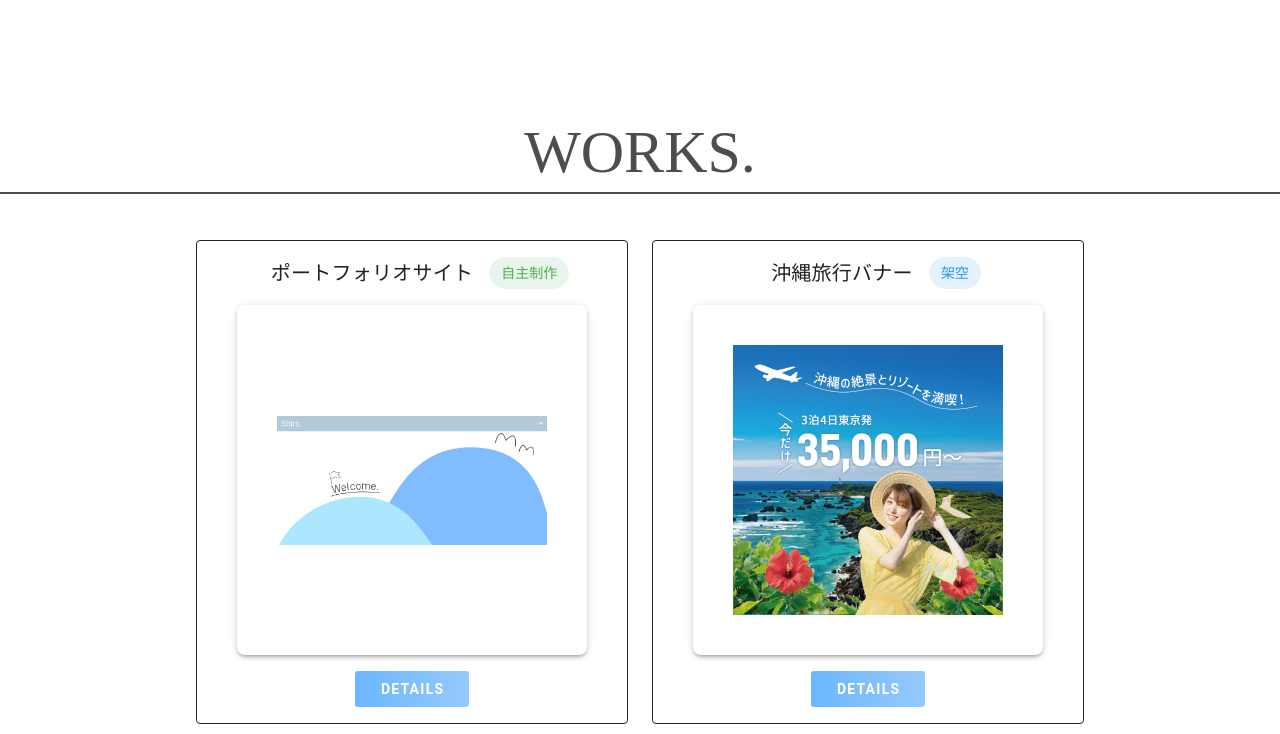
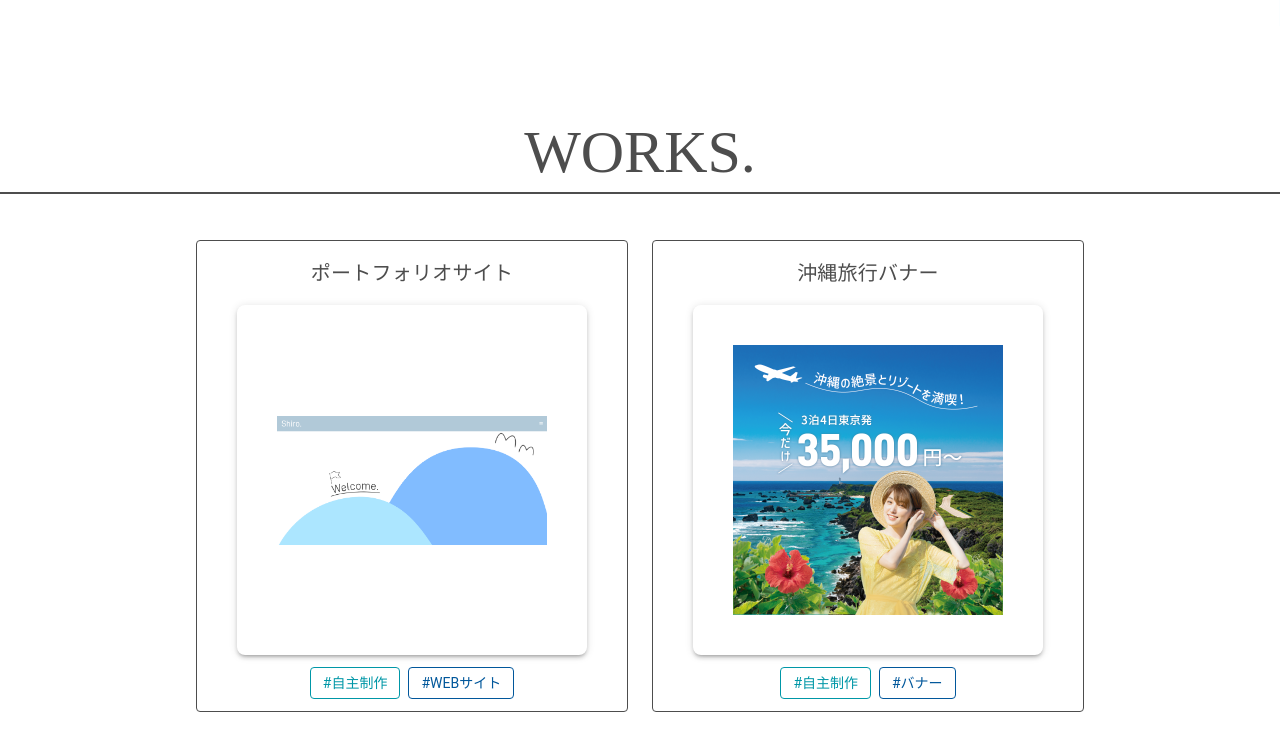
Before and after one commit to nana-shirogane/my-portfolio, a Vue app: page / in a window 1280 px wide. Shown: the part 1114-1848 px from the top of the page. Built offline with nearby package versions, Linux system fonts and the light colour scheme.

Commit message:
コンテンツ修正

```diff
--- a/src/components/AboutMe.vue
+++ b/src/components/AboutMe.vue
@@ -81,7 +81,7 @@
         {
             date: '2025.04',
             title: '現在',
-            content: '昔から興味があったデザインに挑戦しようと勉強中。<br>「今更やっても・・」「うまくできそうにない」とか思って手を出そうとしては諦めていましたが<br>この年になって一念発起しました。<br>学ぶことが多く、とても楽しく勉強しています。<br>これからはエンジニアとしてだけでなく、デザイナーとしても活動していきたいと思っています。'
+            content: '昔から興味があったデザインに挑戦しようと勉強中。<br>「今更やっても・・」「うまくできそうにない」とか思って手を出そうとしては諦めていましたが<br>この年になって一念発起しました。<br>これからはエンジニアとしてだけでなく、デザイナーとしても活動していきたいと思っています。'
         }
     ];
 
--- a/src/components/Works.vue
+++ b/src/components/Works.vue
@@ -11,20 +11,30 @@
                     >
                         <div class="ma-2 d-flex flex-row align-center justify-center fill-height">
                             <v-card-title color="blue">{{ work.title }}</v-card-title>
-                            <v-chip v-if="work.category == 'fictitious'" color="blue">架空</v-chip>
-                            <v-chip v-if="work.category == 'originalWork'" color="green">自主制作</v-chip>
-                            <v-chip v-if="work.category == 'clientWork'" color="green">クライアントワーク</v-chip>
-                            <v-chip v-if="!work.category" color="grey">未設定</v-chip>
                         </div>
-                        <v-sheet elevation="3" class="ml-10 mr-10 pa-10 rounded-lg">
+                        <v-sheet
+                            class="ml-10 mr-10 pa-10 rounded-lg"
+                            style="cursor: pointer;"
+                            elevation="3"
+                            @click="dialogOpen(work)"
+                        >
                             <v-img
                                 :src="work.img"
                                 aspect-ratio="1"
                             />
                         </v-sheet>
-                        <v-card-actions class="mt-2 mb-2 justify-center">
-                            <v-btn class="details" @click="dialogOpen(work)">details</v-btn>
-                        </v-card-actions>
+                        <div class="ma-2 d-flex flex-row align-center justify-center fill-height">
+                            <v-chip
+                                v-for="category in work.category" :key="category"
+                                class="ma-1"
+                                variant="outlined"
+                                :color="getCategoryColor(category)"
+                                label
+                            >
+                                {{ getCategoryLabel(category) }}
+                            </v-chip>
+                        </div>
+
                     </v-card>
                 </v-col>
             </v-row>
@@ -35,16 +45,23 @@
             transition="fade-transition"
         >
             <v-card v-if="selectWorks">
-                <v-toolbar
-                    class="pl-2"
-                    color="primary"
-                >
-                    {{ selectWorks.title }}
-                </v-toolbar>
+                <v-card-title class="text-h5">
+                    <div class="d-flex flex-row align-center justify-center fill-height">
+                        {{ selectWorks.title }}
+                        <v-chip
+                            v-for="category in selectWorks.category" :key="category"
+                            class="ma-2"
+                            variant="outlined"
+                            :color="getCategoryColor(category)"
+                            label
+                        >
+                            {{ getCategoryLabel(category) }}
+                        </v-chip>
+                    </div>
+                </v-card-title>
                 <div class="pa-5 d-flex flex-row align-center justify-center fill-height">
                     <v-img
                         :src="selectWorks.img"
-                        aspect-ratio="1"
                         max-width="500"
                     />
                 </div>
@@ -52,7 +69,7 @@
                     <div v-html="selectWorks.detail.text" />
                     <v-divider class="my-4" />
                     <div v-if="selectWorks.detail.size" class="mt-3">サイズ：{{ selectWorks.detail.size }}</div>
-                    <div class="mt-3">使用ツール：{{ selectWorks.detail.tool }}</div>
+                    <div>使用ツール：{{ selectWorks.detail.tool }}</div>
                 </v-card-text>
                 <v-card-actions>
                     <v-spacer />
@@ -90,7 +107,7 @@
         {
             title: 'ポートフォリオサイト',
             img: portfolioImg,
-            category: 'originalWork',
+            category: ['originalWork', 'webSite'],
             detail: {
                 text: 'このサイトです。<br>デザイン～コーディングまで対応しました。<br>デザイン自体はFigmaで作成し、レスポンシブ対応ができるような作りにしています。<br>コーディングではVue.jsとVuetifyを使用しています。<br>大好きな海をモチーフに、シンプルで見やすくわかりやすいデザインになるように心がけました。',
                 size: '',
@@ -101,32 +118,32 @@
         {
             title: '沖縄旅行バナー',
             img: okinawaTripImg,
-            category: 'fictitious',
+            category: ['originalWork', 'banner'],
             detail: {
                 text: '若者向けの格安旅行のバナーを作成しました。<br>画像は絶景をイメージして選択しています。<br>また、青い空が映えるように余計な装飾は入れずに文字色は白で統一しています。',
                 size: '1080 x 1080',
-                tool: 'Illustrator',
+                tool: 'Illustrator / Photoshop',
                 optionImg: []
             }
         },
         {
             title: '転職サイトバナー',
             img: jobChangeImg,
-            category: 'fictitious',
+            category: ['originalWork', 'banner'],
             detail: {
                 text: '転職サイトのバナーを作成しました。<br>未経験からのエンジニアへの転職を希望されている方向けのバナーなので、「未経験」をいう部分を強調しています。<br>また、資料請求の訴求ボタンをグラデーションにして目立たせるようにデザイン、作成してみました。',
                 size: '1080 x 1080',
-                tool: 'Illustrator',
+                tool: 'Illustrator / Photoshop',
                 optionImg: []
             }
         },
         {
             title: '飲食店のフェアバナー',
             img: hamburgerFairImg,
-            category: 'fictitious',
+            category: ['originalWork', 'banner'],
             detail: {
-                text: '秋のバーガーフェアのバナーを作成しました。<br>秋なので赤やオレンジなどの暖色系を用いて、温かみのある色合いにしています。',
-                size: '1080 x 1080',
+                text: '秋のバーガーフェアのバナーを作成しました。<br>秋イメージなので赤やオレンジなどの暖色系を用いて、温かみのある色合いにしています。',
+                size: '1080 x 1350',
                 tool: 'Illustrator / Photoshop',
                 optionImg: []
             }
@@ -134,10 +151,10 @@
         {
             title: 'フィットネスジムバナー',
             img: fitnessImg,
-            category: 'fictitious',
+            category: ['originalWork', 'banner'],
             detail: {
                 text: '女性専用フィットネスジムの新規オープンに伴うバナーを作成しました。<br>女性専用なのでかわいらしいイメージになるように背景にピンクのフィルターをかけています。',
-                size: '1080 x 1080',
+                size: '1200 x 628',
                 tool: 'Illustrator',
                 optionImg: []
             }
@@ -145,14 +162,49 @@
         {
             title: '配信用オーバーレイ',
             img: streamingOverlayImg,
-            category: 'fictitious',
+            category: ['originalWork', 'other'],
             detail: {
                 text: '主にVtuber向けの配信用オーバーレイを作成しました。<br>同じデザインを用いてのゲーム配信用オーバーレイと待機中画面の作成も進めたいと考えています。<br>また、After Effectを使用して、簡単なアニメーション付きのものも作成したいと考えています。',
+                size: '1920 x 1080',
                 tool: 'Illustrator',
                 optionImg: []
             }
         }
     ];
+
+    const getCategoryLabel = (category) => {
+        switch (category) {
+            case 'originalWork':
+                return '#自主制作';
+            case 'clientWork':
+                return '#クライアントワーク';
+            case 'banner':
+                return '#バナー';
+            case 'webSite':
+                return '#WEBサイト';
+            case 'other':
+                return '#その他';
+            default:
+                return '#未設定';
+        }
+    };
+
+    const getCategoryColor = (category) => {
+        switch (category) {
+            case 'originalWork':
+                return '#0097A7';
+            case 'clientWork':
+                return '#0097A7';
+            case 'banner':
+                return '#01579B';
+            case 'webSite':
+                return '#01579B';
+            case 'other':
+                return '#01579B';
+            default:
+                return 'grey';
+        }
+    };
 </script>
 <style scoped>
     .works {
@@ -161,6 +213,7 @@
         flex-direction: column;
         align-items: center;
         padding: 0px 20px;
+        color: #4D4D4D;
     }
     h3 {
         margin: 0;
```
